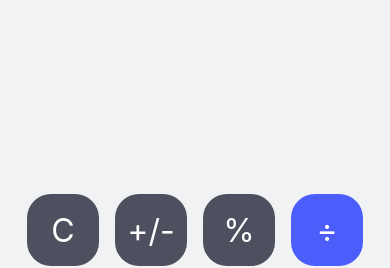
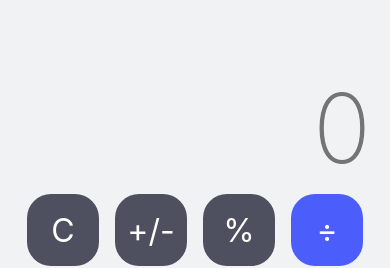
Before and after one commit to Severo-Yannick/calculator, a React Native app: screen / in a window 390 px wide. Shown: the part 168-436 px from the top of the page. Built offline with nearby package versions, Linux system fonts and the light colour scheme.

Commit message:
second number

```diff
--- a/src/components/Keyboard.tsx
+++ b/src/components/Keyboard.tsx
@@ -69,6 +69,13 @@ const Keyboard = () => {
 
   return (
     <View style={Styles.viewBottom}>
+      <View>
+        <Text style={Styles.screenSecondNumber}>
+          {secondNumber}
+          <Text style={{color: myColors.purpule, fontSize: 50, fontWeight: '500'}}>{operation}</Text>
+        </Text>
+        {firstNumberDisplay()}
+      </View>
       <View style={Styles.row}>
         <Button title='C' isGray onPress={clear}></Button>
         <Button title='+/-' isGray onPress={() => handleOperationPress('+/-')}></Button>
```
